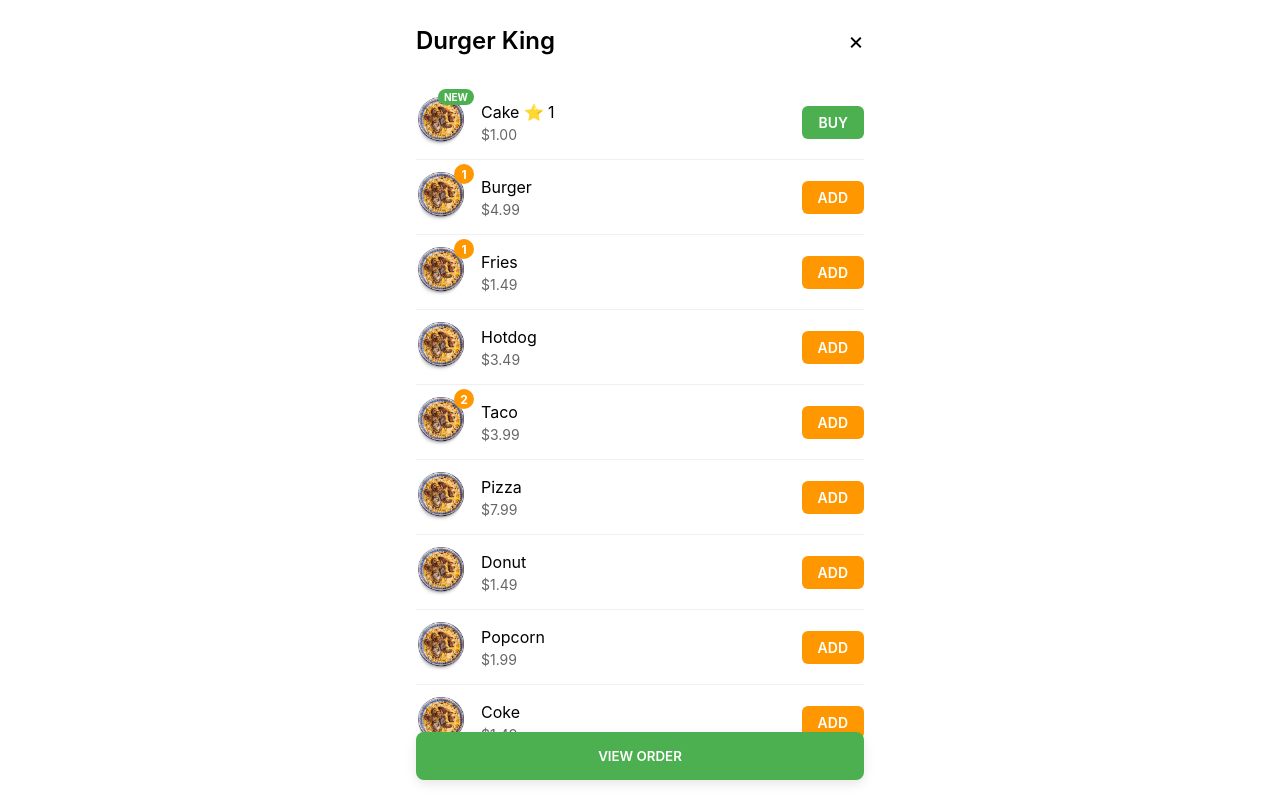
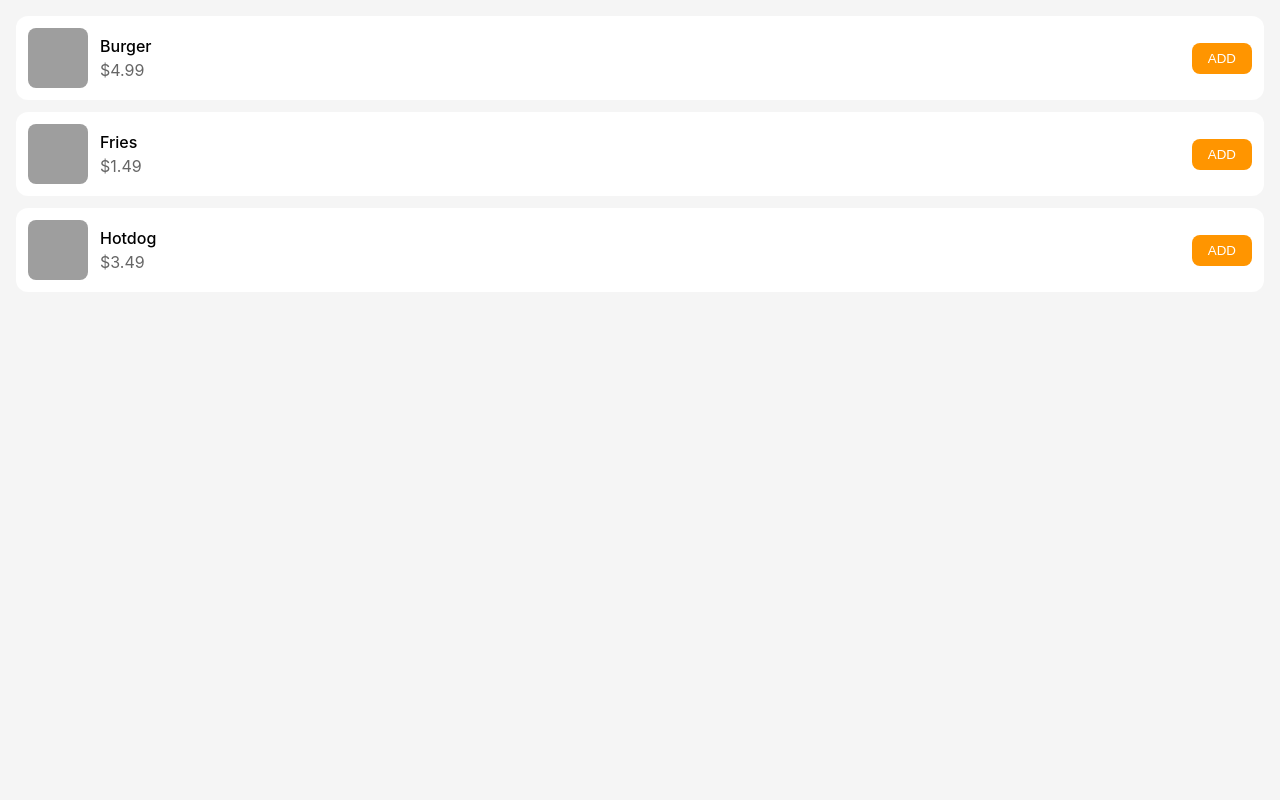
Before and after one commit to ilhomjonuz/restaurant-system, a Django app: page /products/products-list/ in a window 1280 px wide. Run offline with Django 5.2, Linux system fonts and the light colour scheme; some libraries are stand-ins or nearby versions; grey boxes are pictures that could not be loaded.

Commit message:
products_list.html updated

```diff
--- a/backend/templates/products/products_list.html
+++ b/backend/templates/products/products_list.html
@@ -1,285 +1,183 @@
-{% load static %}
-
 <!DOCTYPE html>
 <html lang="en">
 <head>
     <meta charset="UTF-8">
     <meta name="viewport" content="width=device-width, initial-scale=1.0">
-    <title>Durger King</title>
+    <title>Food Order</title>
+    <script src="https://telegram.org/js/telegram-web-app.js"></script>
     <style>
-        * {
+        body {
             margin: 0;
-            padding: 0;
-            box-sizing: border-box;
-            font-family: -apple-system, BlinkMacSystemFont, 'Segoe UI', Roboto, Oxygen, Ubuntu, Cantarell, sans-serif;
+            padding: 16px;
+            font-family: -apple-system, system-ui, sans-serif;
+            background: #f5f5f5;
         }
-
-        body {
-            background: #fff;
-            max-width: 480px;
-            margin: 0 auto;
-            padding: 16px;
+        .product-list {
+            display: flex;
+            flex-direction: column;
+            gap: 12px;
+            padding-bottom: 60px;
         }
-
-        .header {
-            display: flex;
-            justify-content: space-between;
-            align-items: center;
-            padding: 10px 0;
-            margin-bottom: 20px;
-        }
-
-        .header h1 {
-            font-size: 24px;
-            font-weight: 600;
-        }
-
-        .menu-item {
+        .product-item {
             display: flex;
             align-items: center;
-            padding: 12px 0;
-            border-bottom: 1px solid #f0f0f0;
+            background: white;
+            padding: 12px;
+            border-radius: 12px;
         }
-
-        .item-image {
-            width: 50px;
-            height: 50px;
-            margin-right: 15px;
-            position: relative;
+        .product-image {
+            width: 60px;
+            height: 60px;
+            border-radius: 8px;
+            margin-right: 12px;
         }
-
-        .item-image img {
-            width: 100%;
-            height: 100%;
-            object-fit: contain;
-        }
-
-        .badge {
-            position: absolute;
-            top: -8px;
-            right: -8px;
-            background: #ff9800;
-            color: white;
-            border-radius: 50%;
-            width: 20px;
-            height: 20px;
-            display: flex;
-            align-items: center;
-            justify-content: center;
-            font-size: 12px;
-            font-weight: bold;
-        }
-
-        .new-badge {
-            position: absolute;
-            top: -8px;
-            right: -8px;
-            background: #4CAF50;
-            color: white;
-            padding: 2px 6px;
-            border-radius: 12px;
-            font-size: 10px;
-            font-weight: bold;
-        }
-
-        .item-info {
+        .product-info {
             flex: 1;
         }
-
-        .item-name {
-            font-size: 16px;
+        .product-name {
+            font-weight: 500;
             margin-bottom: 4px;
         }
-
-        .item-price {
+        .product-price {
             color: #666;
-            font-size: 14px;
         }
-
-        .star {
-            color: #ffd700;
-            margin-right: 4px;
-        }
-
-        .item-actions {
-            display: flex;
-            align-items: center;
-            gap: 8px;
-        }
-
-        .btn {
+        .add-button {
+            background: #ff9500;
+            color: white;
             border: none;
             padding: 8px 16px;
-            border-radius: 6px;
-            font-weight: 600;
+            border-radius: 8px;
+            font-weight: 500;
             cursor: pointer;
-            font-size: 14px;
         }
-
-        .btn-add {
-            background: #ff9800;
-            color: white;
-        }
-
-        .btn-buy {
-            background: #4CAF50;
-            color: white;
-        }
-
         .quantity-controls {
             display: flex;
             align-items: center;
             gap: 8px;
         }
-
-        .btn-quantity {
+        .quantity-button {
+            background: #ff9500;
+            color: white;
+            border: none;
             width: 32px;
             height: 32px;
-            border: none;
-            border-radius: 6px;
+            border-radius: 8px;
             font-size: 18px;
-            font-weight: bold;
             cursor: pointer;
-            display: flex;
-            align-items: center;
-            justify-content: center;
+        }
+    </style>
+    <link rel="stylesheet" href="style.css">
+</head>
+<body>
+    <div class="product-list" id="productList"></div>
+
+    <script>
+        // Telegram WebApp initialization
+        let tg = window.Telegram.WebApp;
+        tg.expand(); // Expand to full height
+
+        // Products data
+        const products = [
+            { id: 1, name: 'Burger', price: 4.99, image: 'https://hebbkx1anhila5yf.public.blob.vercel-storage.com/image-3fPSrm7RBwaXJGonkxtypaZDjj6xVv.png' },
+            { id: 2, name: 'Fries', price: 1.49, image: 'https://hebbkx1anhila5yf.public.blob.vercel-storage.com/image-3fPSrm7RBwaXJGonkxtypaZDjj6xVv.png' },
+            { id: 3, name: 'Hotdog', price: 3.49, image: 'https://hebbkx1anhila5yf.public.blob.vercel-storage.com/image-3fPSrm7RBwaXJGonkxtypaZDjj6xVv.png' },
+            // Add more products as needed
+        ];
+
+        // Cart state
+        let cart = {};
+
+        // Update MainButton
+        function updateMainButton() {
+            const itemCount = Object.values(cart).reduce((sum, item) => sum + item.quantity, 0);
+            const total = Object.values(cart).reduce((sum, item) => sum + (item.quantity * item.price), 0);
+
+            if (itemCount > 0) {
+                tg.MainButton.setText(`VIEW ORDER • ${itemCount} ITEMS • $${total.toFixed(2)}`);
+                tg.MainButton.show();
+            } else {
+                tg.MainButton.hide();
+            }
         }
 
-        .btn-decrease {
-            background: #ff5252;
-            color: white;
+        // Add to cart
+        function addToCart(productId) {
+            const product = products.find(p => p.id === productId);
+            if (!cart[productId]) {
+                cart[productId] = {
+                    name: product.name,
+                    price: product.price,
+                    quantity: 1
+                };
+            } else {
+                cart[productId].quantity++;
+            }
+            updateMainButton();
+            updateProductUI(productId);
         }
 
-        .btn-increase {
-            background: #ff9800;
-            color: white;
+        // Update quantity
+        function updateQuantity(productId, delta) {
+            if (!cart[productId]) return;
+
+            cart[productId].quantity += delta;
+            if (cart[productId].quantity <= 0) {
+                delete cart[productId];
+            }
+
+            updateMainButton();
+            updateProductUI(productId);
         }
 
-        .view-order {
-            position: fixed;
-            bottom: 20px;
-            left: 16px;
-            right: 16px;
-            max-width: 448px;
-            margin: 0 auto;
-            background: #4CAF50;
-            color: white;
-            padding: 16px;
-            border-radius: 8px;
-            text-align: center;
-            font-weight: 600;
-            cursor: pointer;
-            border: none;
-            box-shadow: 0 4px 12px rgba(0,0,0,0.1);
+        // Update product UI
+        function updateProductUI(productId) {
+            const productElement = document.getElementById(`product-${productId}`);
+            const controlsContainer = productElement.querySelector('.controls');
+
+            if (cart[productId] && cart[productId].quantity > 0) {
+                controlsContainer.innerHTML = `
+                    <div class="quantity-controls">
+                        <button class="quantity-button" onclick="updateQuantity(${productId}, -1)">-</button>
+                        <span>${cart[productId].quantity}</span>
+                        <button class="quantity-button" onclick="updateQuantity(${productId}, 1)">+</button>
+                    </div>
+                `;
+            } else {
+                controlsContainer.innerHTML = `
+                    <button class="add-button" onclick="addToCart(${productId})">ADD</button>
+                `;
+            }
         }
-    </style>
-</head>
-<body>
-    <div class="header">
-        <h1>Durger King</h1>
-        <button id="closeBtn" style="background: none; border: none; font-size: 24px; cursor: pointer;">×</button>
-    </div>
 
-    <div id="menuItems"></div>
-
-    <button class="view-order" id="viewOrder">VIEW ORDER</button>
-
-    <script>
-        const menuItems = [
-            { id: 1, name: 'Cake', price: 1, badge: 'NEW', star: 1 },
-            { id: 2, name: 'Burger', price: 4.99, quantity: 1 },
-            { id: 3, name: 'Fries', price: 1.49, quantity: 1 },
-            { id: 4, name: 'Hotdog', price: 3.49 },
-            { id: 5, name: 'Taco', price: 3.99, quantity: 2 },
-            { id: 6, name: 'Pizza', price: 7.99 },
-            { id: 7, name: 'Donut', price: 1.49 },
-            { id: 8, name: 'Popcorn', price: 1.99 },
-            { id: 9, name: 'Coke', price: 1.49 }
-        ];
-
-        const cart = new Map();
-
-        function renderMenuItems() {
-            const container = document.getElementById('menuItems');
-            container.innerHTML = menuItems.map(item => `
-                <div class="menu-item">
-                    <div class="item-image">
-                        <img src="{% static 'imgs/img.png' %}" alt="${item.name}">
-                        ${item.badge ? `<span class="new-badge">${item.badge}</span>` : ''}
-                        ${item.quantity ? `<span class="badge">${item.quantity}</span>` : ''}
+        // Render products
+        function renderProducts() {
+            const productList = document.getElementById('productList');
+            productList.innerHTML = products.map(product => `
+                <div class="product-item" id="product-${product.id}">
+                    <img src="${product.image}" class="product-image" alt="${product.name}">
+                    <div class="product-info">
+                        <div class="product-name">${product.name}</div>
+                        <div class="product-price">$${product.price.toFixed(2)}</div>
                     </div>
-                    <div class="item-info">
-                        <div class="item-name">
-                            ${item.name} ${item.star ? `<span class="star">⭐</span>${item.star}` : ''}
-                        </div>
-                        <div class="item-price">$${item.price.toFixed(2)}</div>
-                    </div>
-                    <div class="item-actions">
-                        ${cart.has(item.id) ? `
-                            <div class="quantity-controls">
-                                <button class="btn-quantity btn-decrease" onclick="decreaseQuantity(${item.id})">-</button>
-                                <span>${cart.get(item.id)}</span>
-                                <button class="btn-quantity btn-increase" onclick="increaseQuantity(${item.id})">+</button>
-                            </div>
-                        ` : `
-                            <button class="btn ${item.badge === 'NEW' ? 'btn-buy' : 'btn-add'}"
-                                    onclick="addToCart(${item.id})">
-                                ${item.badge === 'NEW' ? 'BUY' : 'ADD'}
-                            </button>
-                        `}
+                    <div class="controls">
+                        <button class="add-button" onclick="addToCart(${product.id})">ADD</button>
                     </div>
                 </div>
             `).join('');
         }
 
-        function addToCart(itemId) {
-            cart.set(itemId, 1);
-            renderMenuItems();
-            updateViewOrder();
-        }
-
-        function increaseQuantity(itemId) {
-            const currentQty = cart.get(itemId) || 0;
-            cart.set(itemId, currentQty + 1);
-            renderMenuItems();
-            updateViewOrder();
-        }
-
-        function decreaseQuantity(itemId) {
-            const currentQty = cart.get(itemId);
-            if (currentQty > 1) {
-                cart.set(itemId, currentQty - 1);
-            } else {
-                cart.delete(itemId);
-            }
-            renderMenuItems();
-            updateViewOrder();
-        }
-
-        function updateViewOrder() {
-            const button = document.getElementById('viewOrder');
-            const itemCount = Array.from(cart.values()).reduce((sum, qty) => sum + qty, 0);
-            const total = Array.from(cart.entries()).reduce((sum, [itemId, qty]) => {
-                const item = menuItems.find(i => i.id === itemId);
-                return sum + (item.price * qty);
-            }, 0);
-
-            if (itemCount > 0) {
-                button.textContent = `VIEW ORDER • ${itemCount} ITEMS • $${total.toFixed(2)}`;
-            } else {
-                button.textContent = 'VIEW ORDER';
-            }
-        }
-
-        // Close button functionality
-        document.getElementById('closeBtn').addEventListener('click', () => {
-            // In a real Telegram Web App, this would close the web app
-            alert('Close button clicked');
+        // Handle main button click
+        tg.MainButton.onClick(() => {
+            // Send cart data back to the bot
+            tg.sendData(JSON.stringify({
+                cart: cart,
+                total: Object.values(cart).reduce((sum, item) => sum + (item.quantity * item.price), 0)
+            }));
         });
 
         // Initial render
-        renderMenuItems();
-        updateViewOrder();
+        renderProducts();
+        updateMainButton();
     </script>
 </body>
 </html>
```
